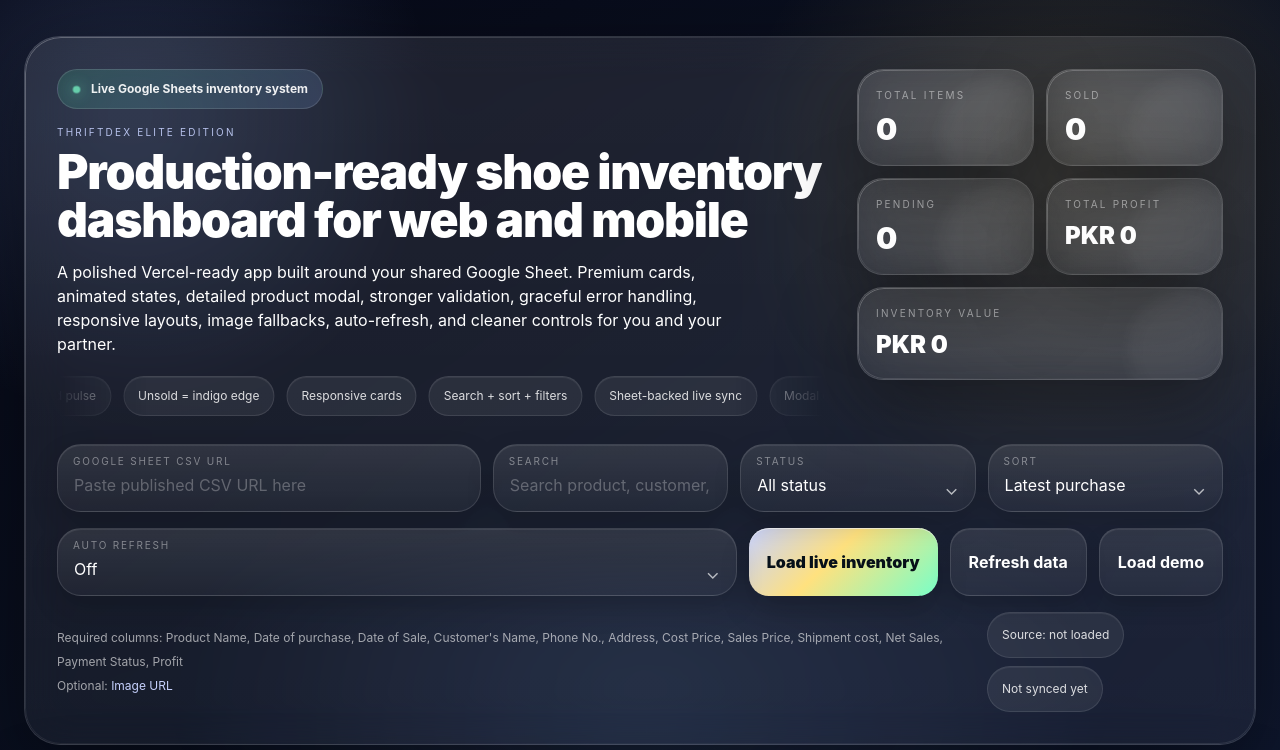
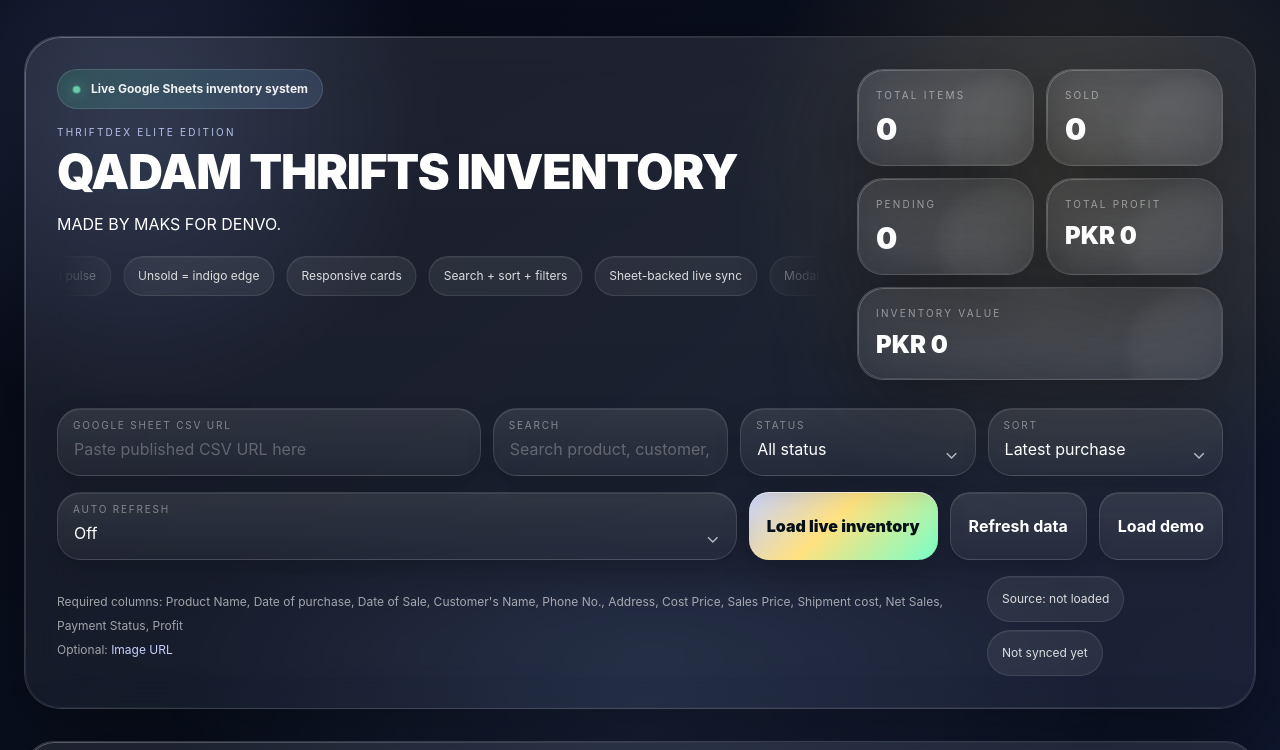
Before and after one commit to maksbhai/qadamv3, a website: page index.html in a window 1280 px wide. Shown: the top 750 px of the page. Drawn offline with nearby package versions, Linux system fonts and the light colour scheme.

Commit message:
Update index.html

```diff
--- a/index.html
+++ b/index.html
@@ -698,9 +698,9 @@
             Live Google Sheets inventory system
           </div>
           <div class="label-mini mb-2 text-indigo-200/90">ThriftDex Elite Edition</div>
-          <h1 class="text-3xl sm:text-4xl md:text-5xl font-black leading-[1.02] tracking-tight">Production-ready shoe inventory dashboard for web and mobile</h1>
+          <h1 class="text-3xl sm:text-4xl md:text-5xl font-black leading-[1.02] tracking-tight">QADAM THRIFTS INVENTORY</h1>
           <p class="mt-4 max-w-2xl text-sm md:text-base leading-7 text-white/72">
-            A polished Vercel-ready app built around your shared Google Sheet. Premium cards, animated states, detailed product modal, stronger validation, graceful error handling, responsive layouts, image fallbacks, auto-refresh, and cleaner controls for you and your partner.
+            MADE BY MAKS FOR DENVO.
           </p>
           <div class="mt-5 marquee">
             <div class="marquee-track">
@@ -908,7 +908,7 @@
         'Sales Price': '6500',
         'Shipment cost': '250',
         'Net Sales': '6250',
-        'Payment Status': 'Complete',
+        'Payment Status': '',
         'Profit': '2050',
         'Image URL': 'https://images.unsplash.com/photo-1542291026-7eec264c27ff?auto=format&fit=crop&w=1200&q=80'
       },
@@ -1076,7 +1076,7 @@
     }
 
     function statusLabel(status) {
-      return status === 'sold' ? 'Complete' : status === 'pending' ? 'Pending' : status === 'unsold' ? 'Unsold' : 'Status';
+      return status === 'sold' ? 'Sold' : status === 'pending' ? 'Pending' : status === 'unsold' ? 'Unsold' : 'Status';
     }
 
     function deriveNetSales(row) {
```
